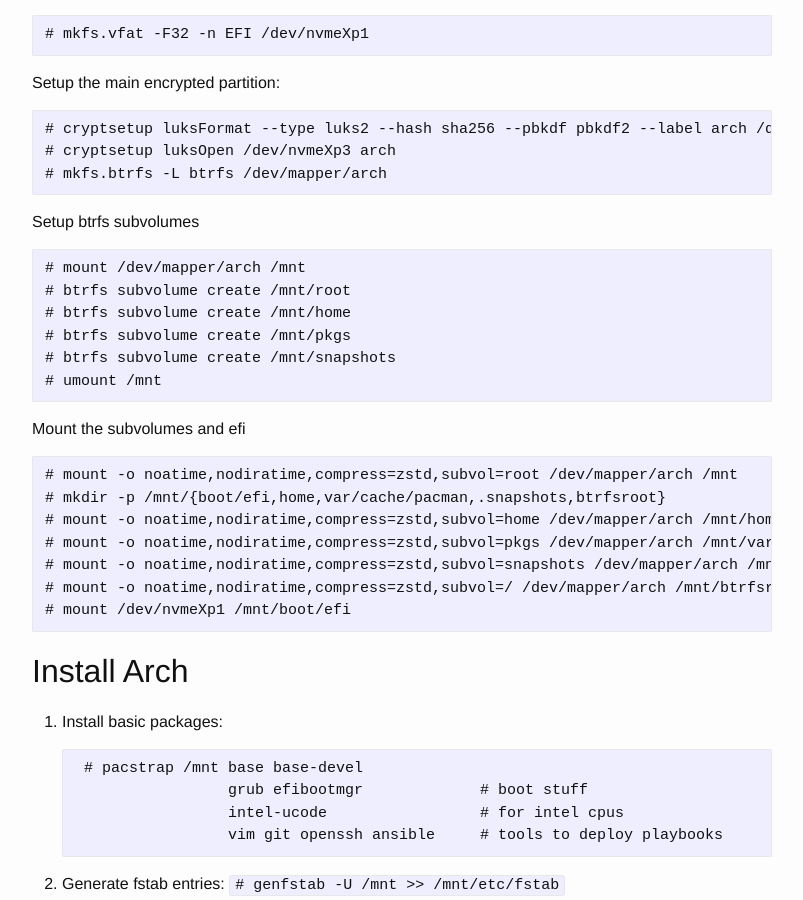
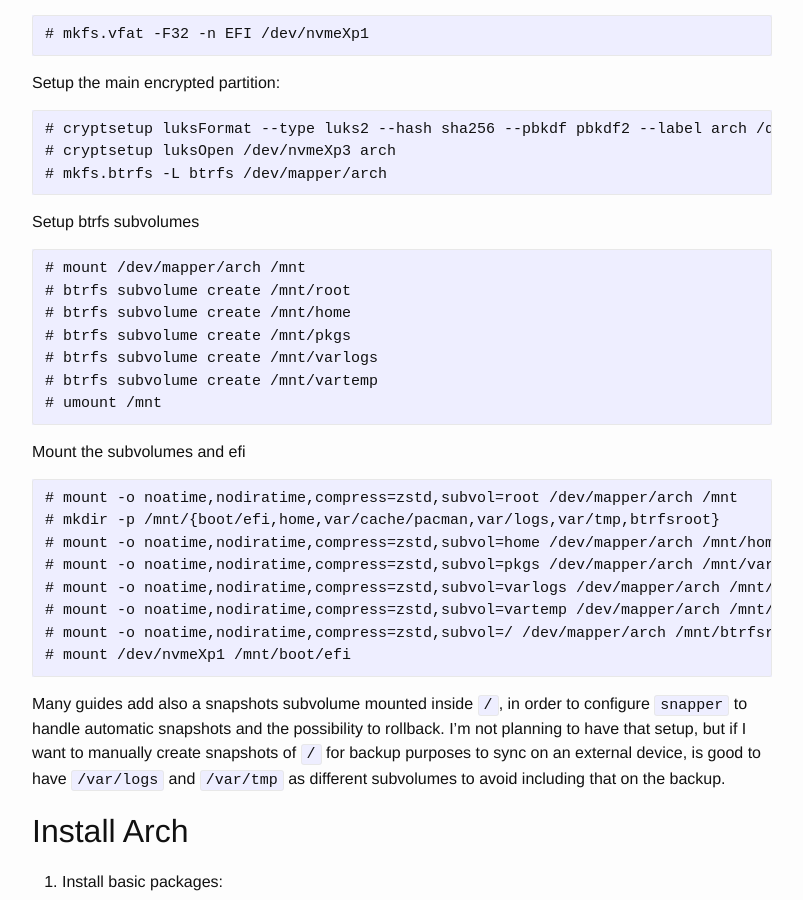
Before and after one commit to arielzn/arielzn.github.io, a Jekyll site: the page built from _posts/2024-06-03-install-archlinux-encrypted-boot.md, in a window 1280 px wide and 900 px high, scrolled down 1532 px. Shown: the whole window, without its empty margins (238-1041 px from the left). Built offline with Jekyll 4.4.1, drawn with Linux system fonts in a browser that asks for light colours.

Commit message:
remove snapshots subvol

```diff
--- a/_posts/2024-06-03-install-archlinux-encrypted-boot.md
+++ b/_posts/2024-06-03-install-archlinux-encrypted-boot.md
@@ -84,18 +84,28 @@ Setup btrfs subvolumes
     # btrfs subvolume create /mnt/root
     # btrfs subvolume create /mnt/home
     # btrfs subvolume create /mnt/pkgs
-    # btrfs subvolume create /mnt/snapshots
+    # btrfs subvolume create /mnt/varlogs
+    # btrfs subvolume create /mnt/vartemp
     # umount /mnt
 
 Mount the subvolumes and efi
 
     # mount -o noatime,nodiratime,compress=zstd,subvol=root /dev/mapper/arch /mnt
-    # mkdir -p /mnt/{boot/efi,home,var/cache/pacman,.snapshots,btrfsroot}
+    # mkdir -p /mnt/{boot/efi,home,var/cache/pacman,var/logs,var/tmp,btrfsroot}
     # mount -o noatime,nodiratime,compress=zstd,subvol=home /dev/mapper/arch /mnt/home
     # mount -o noatime,nodiratime,compress=zstd,subvol=pkgs /dev/mapper/arch /mnt/var/cache/pacman
-    # mount -o noatime,nodiratime,compress=zstd,subvol=snapshots /dev/mapper/arch /mnt/.snapshots
+    # mount -o noatime,nodiratime,compress=zstd,subvol=varlogs /dev/mapper/arch /mnt/var/logs
+    # mount -o noatime,nodiratime,compress=zstd,subvol=vartemp /dev/mapper/arch /mnt/var/tmp
     # mount -o noatime,nodiratime,compress=zstd,subvol=/ /dev/mapper/arch /mnt/btrfsroot
     # mount /dev/nvmeXp1 /mnt/boot/efi
+
+Many guides add also a snapshots subvolume mounted inside `/`, in order to
+configure `snapper` to handle automatic snapshots and the possibility to
+rollback. I'm not planning to have that setup, but if I want to manually
+create snapshots of `/` for backup purposes to sync on an external device, is
+good to have `/var/logs` and `/var/tmp` as different subvolumes to avoid
+including that on the backup.
+
 
 ## Install Arch
 
```
